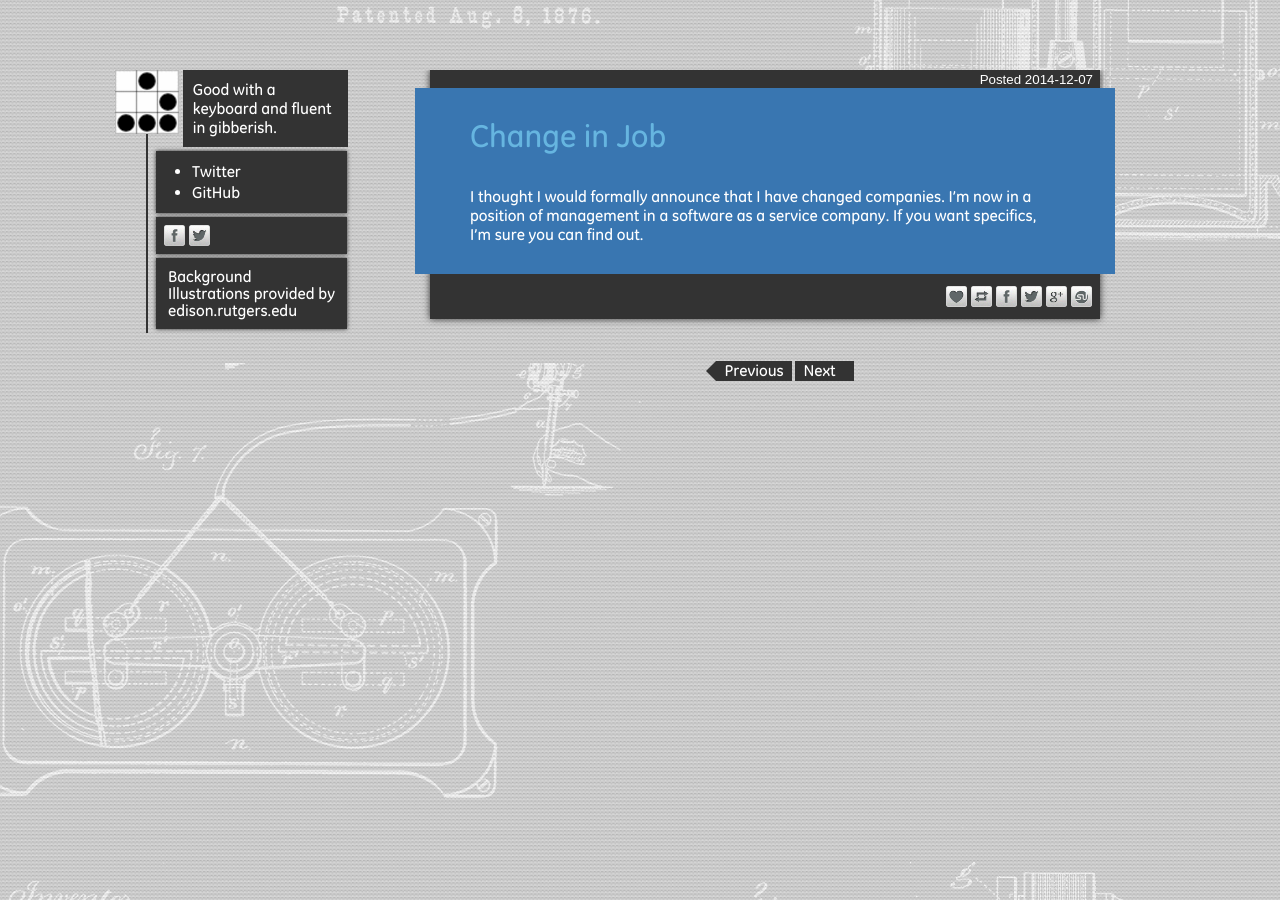
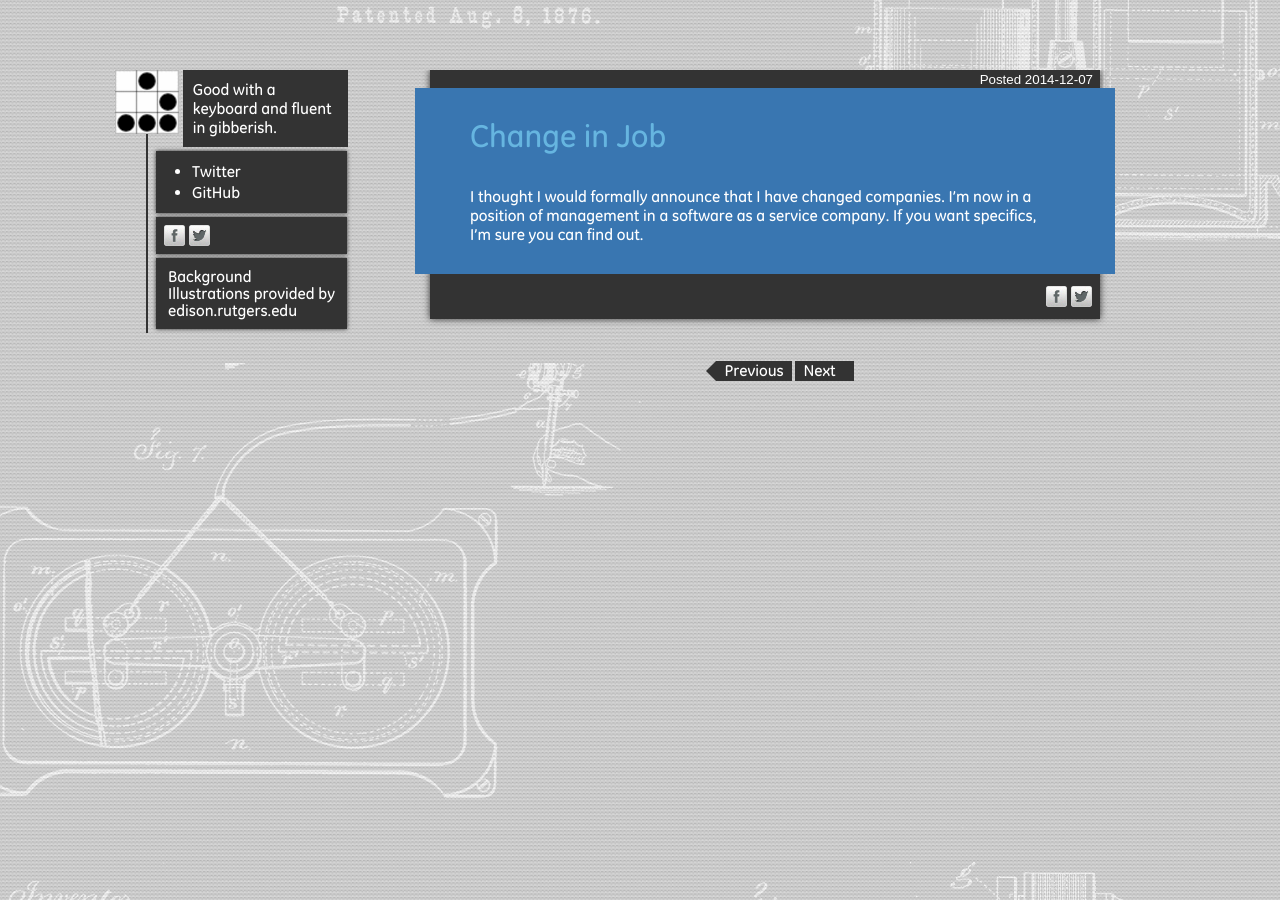
Before and after one commit to AstraLuma/qwertyuiop.ninja, a Jekyll site: the page built from _posts/2014-12-06-change-in-job.html, in a window 1280 px wide. Built offline with Jekyll 4.4.1, drawn with Linux system fonts in a browser that asks for light colours; nearby versions of some CDN libraries.

Commit message:
Fix social share buttons

```diff
--- a/_layouts/post.html
+++ b/_layouts/post.html
@@ -20,12 +20,8 @@
 
         {% if page %}
         <div class="socialButtons">
-            <div class="my-like" data-reblog="{ReblogURL}" data-id="{PostID}" title="Like">&nbsp;</div>
-            <a href="{ReblogURL}" class="reblog">&nbsp;</a>
-            <a href="http://www.facebook.com/share.php?u={ShortURL}&title={{ page.title }}" class="facebook">&nbsp;</a>
-            <a href="http://twitter.com/home?status={{ page.title }}+{ShortURL}+@qninja" class="twitter">&nbsp;</a>
-            <a href="https://plus.google.com/share?url={ShortURL}" class="googleplus">&nbsp;</a>
-            <a href="http://www.stumbleupon.com/submit?url={ShortURL}&title={{ page.title }}" class="stumble">&nbsp;</a>
+            <a href="http://www.facebook.com/share.php?u={{ page.url | absolute_url | cgi_escape}}&title={{ page.title | cgi_escape }}" class="facebook">&nbsp;</a>
+            <a href="http://twitter.com/home?status={{ page.title | cgi_escape }}+{{ page.url | absolute_url | cgi_escape}}+@astraluma" class="twitter">&nbsp;</a>
         </div>
         {% endif %}
     </div>
```
